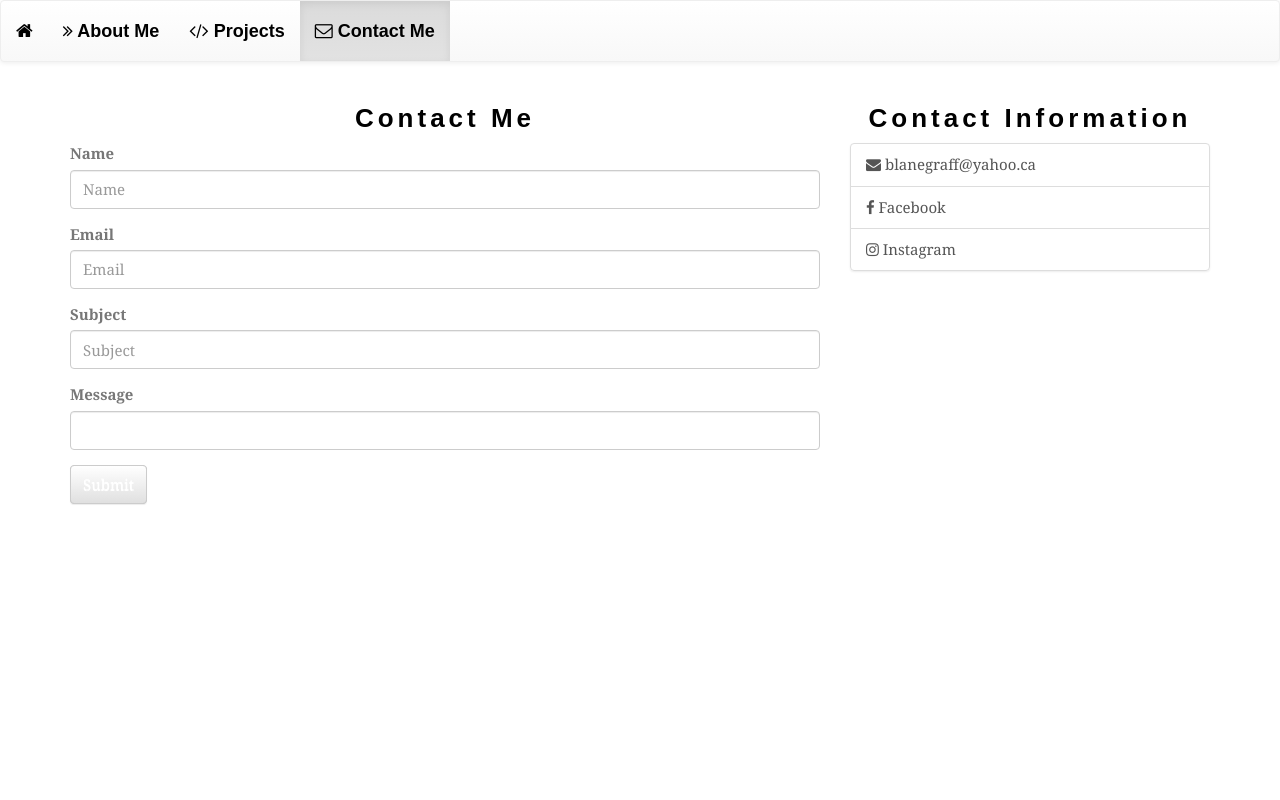
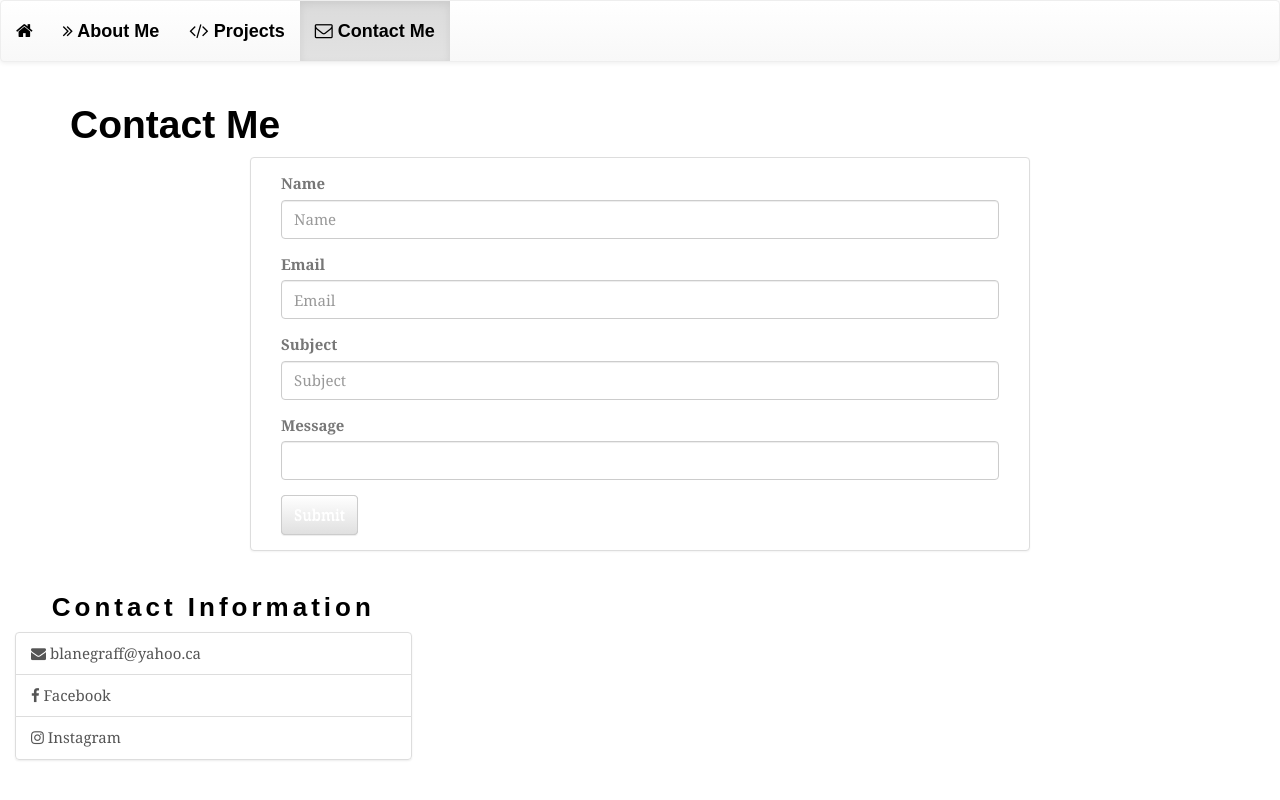
Before and after one commit to blanegraff/assignTwo, a plain HTML site: page contact-me.html in a window 1280 px wide. Drawn offline with Linux system fonts and the light colour scheme; a web font is replaced by a local one.

Commit message:
Added files via upload
JS changes

```diff
--- a/contact-me.html
+++ b/contact-me.html
@@ -40,14 +40,15 @@
       </nav>
       <!--Navigation Bar Ends-->
       <main class="container" id="mainContent">
+            <h1>Contact Me</h1>
             <div class="row">
-                  <div class="col-sm-8">
-                        <h3>Contact Me</h3>
-                        <!--Contact Form Begins-->
-                        <form action="index.html" method="post">
+
+                  <div class="col-md-8 col-md-offset-2 panel panel-default">
+                        <div class="panel-body">
+                              <form>
                                     <div class="form-group">
                                           <label for="name">Name</label>
-                                    <input type="text" class="form-control" id="name" placeholder="Name">
+                                          <input type="text" class="form-control" id="inputName" placeholder="Name">
                                     </div>
                                     <div class="form-group">
                                           <label for="email">Email</label>
@@ -58,12 +59,20 @@
                                           <input type="text" class="form-control" id="subject" placeholder="Subject">
                                     </div>
                                     <div class="form-group">
-                                    <label for="message">Message</label>
-                                    <input type="text" class="form-control" id="message">
+                                          <label for="inputMessage">Message</label>
+                                          <input type="text" class="form-control" id="inputMessage">
                                     </div>
-                              <button type="submit" class="btn btn-default">Submit</button>
+                                    <button id="submitButton" type="submit" class="btn btn-default">Submit</button>
                               </form>
                         </div>
+                  </div>
+            </div>
+
+
+
+
+      </main>
+
       <div class="col-sm-4">
             <h3>Contact Information</h3>
             <div class="list-group">
```
Lines whose indentation alone changed are shown as unchanged.
